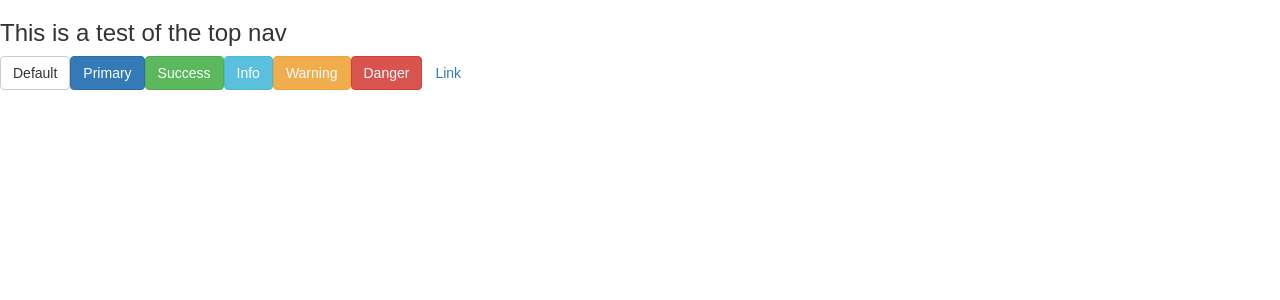
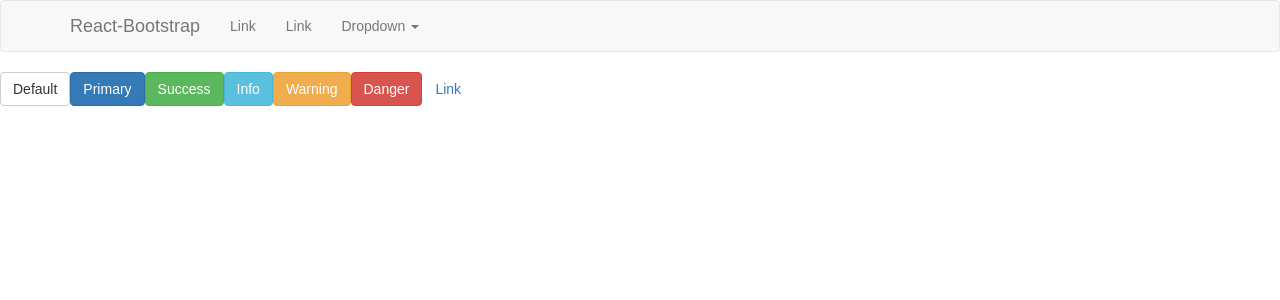
Before and after one commit to boveus/old-website, a React (Create React App) app: page / in a window 1280 px wide. Shown: the top 300 px of the page. Built offline with nearby package versions, Linux system fonts and the light colour scheme.

Commit message:
add navbar example component

```diff
--- a/src/components/topnav.js
+++ b/src/components/topnav.js
@@ -1,4 +1,5 @@
 import React, { Component } from 'react'
+import { Navbar, Nav, NavItem, NavDropdown, MenuItem } from 'react-bootstrap'
 
 class Topnav extends Component {
   constructor (props) {
@@ -8,9 +9,28 @@ class Topnav extends Component {
   }
   render () {
     return (
-      <nav>
-        <h3> This is a test of the top nav </h3>
-      </nav>
+      <Navbar>
+        <Navbar.Header>
+          <Navbar.Brand>
+            <a href='#home'>React-Bootstrap</a>
+          </Navbar.Brand>
+        </Navbar.Header>
+        <Nav>
+          <NavItem eventKey={1} href='#'>
+            Link
+          </NavItem>
+          <NavItem eventKey={2} href='#'>
+            Link
+          </NavItem>
+          <NavDropdown eventKey={3} title='Dropdown' id='basic-nav-dropdown'>
+            <MenuItem eventKey={3.1}>Action</MenuItem>
+            <MenuItem eventKey={3.2}>Another action</MenuItem>
+            <MenuItem eventKey={3.3}>Something else here</MenuItem>
+            <MenuItem divider />
+            <MenuItem eventKey={3.4}>Separated link</MenuItem>
+          </NavDropdown>
+        </Nav>
+      </Navbar>
     )
   }
 }
```
